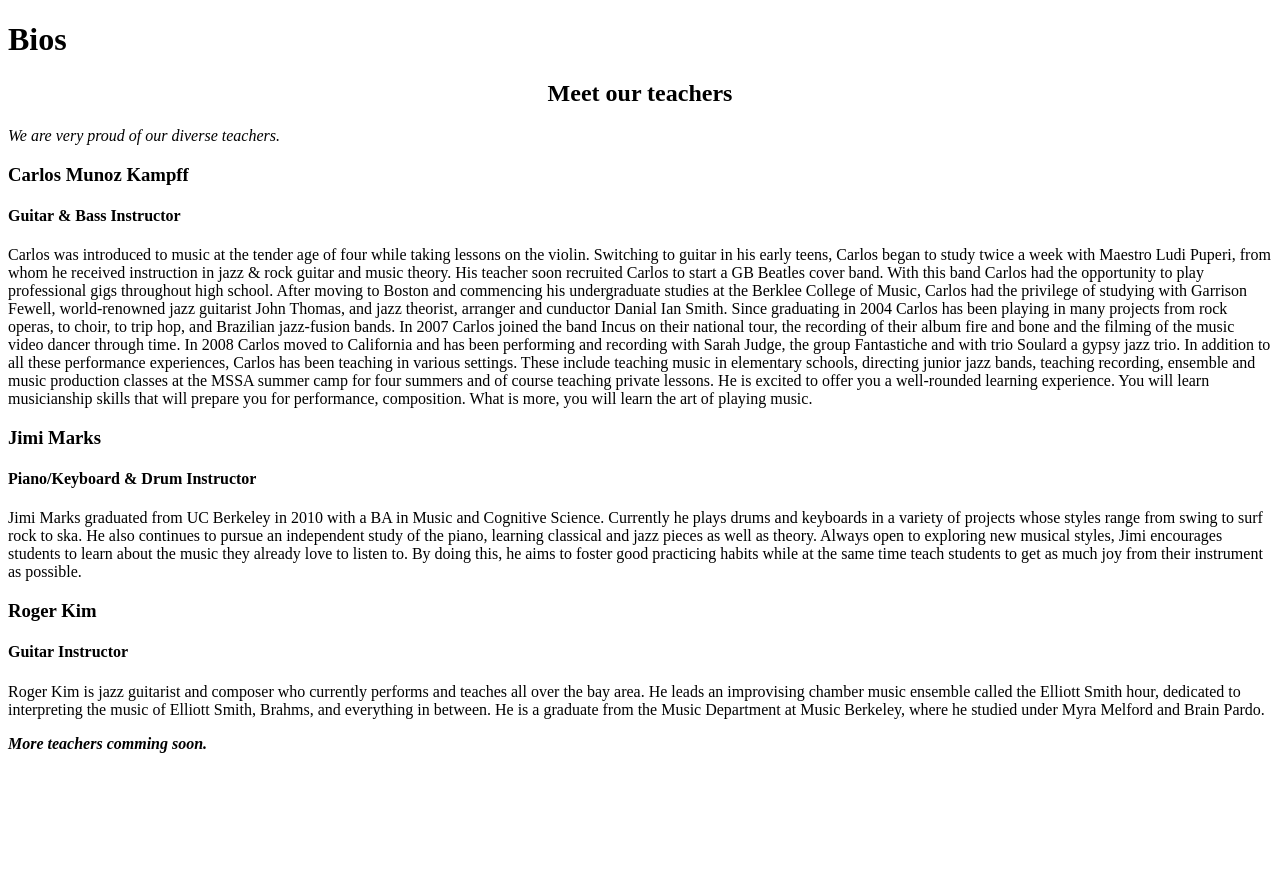
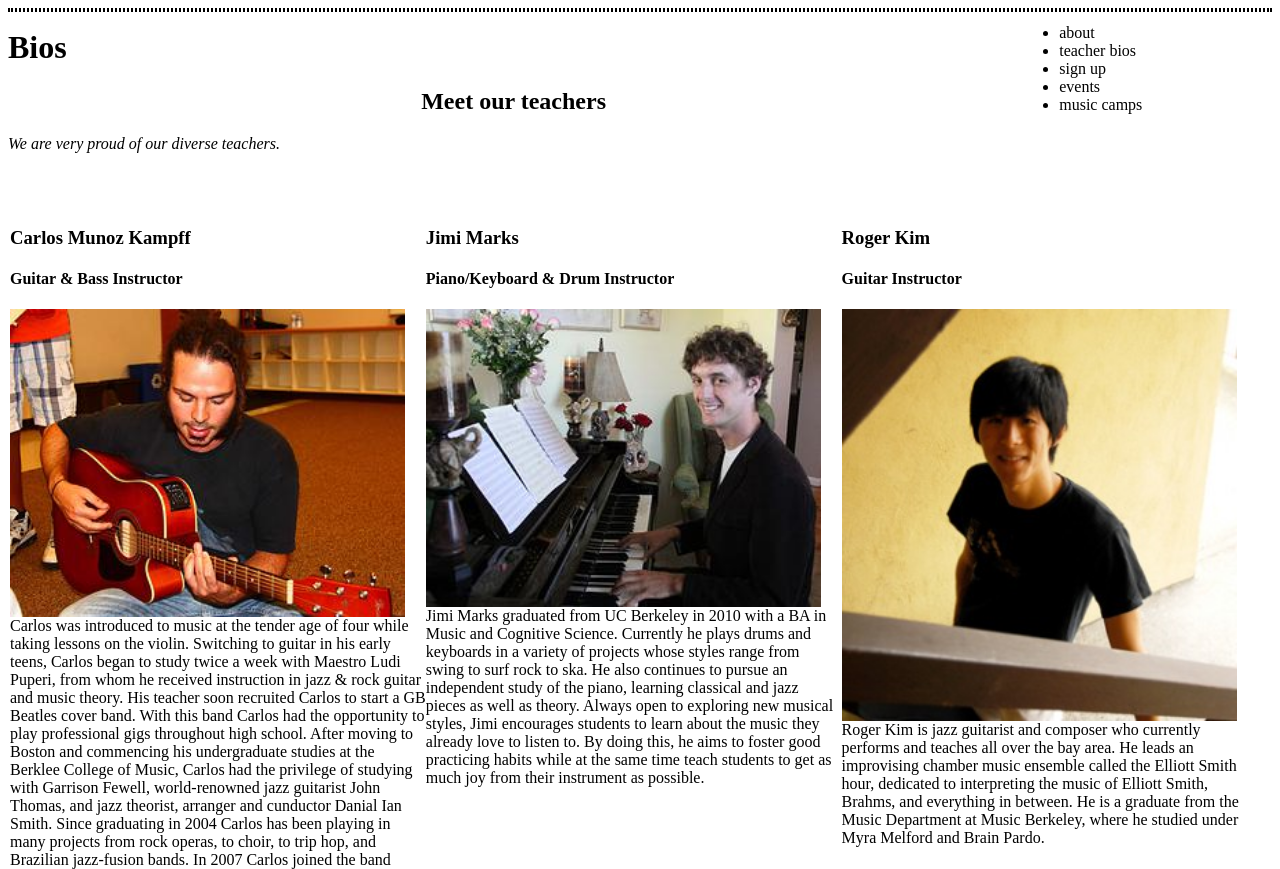
Before and after one commit to elmunoz42/SPMS-website, a plain HTML site: page new-page.html in a window 1280 px wide. Shown: the top 869 px of the page. Before the commit the page ends 800 px from the top, so only its background shows below. Drawn offline with Linux system fonts and the light colour scheme.

Commit message:
added columns to bios page, added nav-bar using float

```diff
--- a/css/styles.css
+++ b/css/styles.css
@@ -12,6 +12,7 @@ p.note {
   width: 50%;
   font-style: italic;
   font-weight: bold;
+  clear: left;
 }
 .important {
   width: 50%;
@@ -64,3 +65,35 @@ img.intro {
 .comments {
 
 }
+
+.biopics {
+  float: left;
+  clear: left;
+  width: 95%;
+}
+
+.columns {
+  width: 33%;
+  float: left;
+}
+
+.bios-border {
+  border: dotted 2px black;
+}
+.sidebar   {
+  width: 20%;
+  height: 200px;
+  float: right;
+
+
+}
+.nav-bar {
+  width: 80%;
+  height: 200px;
+  float: left;
+
+}
+
+.logo {
+
+}
--- a/new-page.html
+++ b/new-page.html
@@ -7,13 +7,29 @@
       <link href="css/styles.css" rel="stylesheet" type="text/css">
     </head>
   <body>
+    <div class="nav-bar">
+      <div class="logo">
       <h1>Bios</h1>
       <h2>Meet our teachers</h2>
       <p class="intro">
         We are very proud of our diverse teachers.
       </p>
+      </div>
+    </div>
+      <div class="sidebar">
+        <ul>
+          <li>about</li>
+          <li>teacher bios</li>
+          <li>sign up</li>
+          <li>events</li>
+          <li>music camps</li>
+        </ul>
+      </div>
+    <div class="bios-border">
+      <div class="columns">
         <h3>Carlos Munoz Kampff</h3>
         <h4>Guitar & Bass Instructor</h4>
+        <img class="biopics" src="img/carlos.jpg" alt="Carlos-Pic" />
         <p>
           Carlos was introduced to music at the tender age of four while taking lessons on the violin. Switching to guitar in his early teens, Carlos began to study twice a week with Maestro Ludi Puperi, from whom he received instruction in jazz & rock guitar and music theory. His teacher soon recruited Carlos to start a GB Beatles cover band. With this band Carlos had the opportunity to play professional gigs throughout high school.
 
@@ -21,16 +37,27 @@ After moving to Boston and commencing his undergraduate studies at the Berklee C
 
     In 2008 Carlos moved to California and has been performing and recording with Sarah Judge, the group Fantastiche and with trio Soulard a gypsy jazz trio. In addition to all these performance experiences, Carlos has been teaching in various settings. These include teaching music in elementary schools, directing junior jazz bands, teaching recording, ensemble and music production classes at the MSSA summer camp for four summers and of course teaching private lessons. He is excited to offer you a well-rounded learning experience. You will learn musicianship skills that will prepare you for performance, composition. What is more, you will learn the art of playing music.
         </p>
+      </div>
+      <div class="columns">
         <h3>Jimi Marks</h3>
         <h4>Piano/Keyboard & Drum Instructor</h4>
+        <img class="biopics" src="img/jimi.jpg" alt="Jimi-Pic" />
         <p>
           Jimi Marks graduated from UC Berkeley in 2010 with a BA in Music and Cognitive Science. Currently he plays drums and keyboards in a variety of projects whose styles range from swing to surf rock to ska. He also continues to pursue an independent study of the piano, learning classical and jazz pieces as well as theory. Always open to exploring new musical styles, Jimi encourages students to learn about the music they already love to listen to. By doing this, he aims to foster good practicing habits while at the same time teach students to get as much joy from their instrument as possible.
         </p>
+      </div>
+
+      <div class="columns">
         <h3>Roger Kim</h3>
         <h4>Guitar Instructor</h4>
+        <img class="biopics" src="img/roger.jpg" alt="Roger-Pic" />
         <p>
           Roger Kim is jazz guitarist and composer who currently performs and teaches all over the bay area. He leads an improvising chamber music ensemble called the Elliott Smith hour, dedicated to interpreting the music of Elliott Smith, Brahms, and everything in between. He is a graduate from the Music Department at Music Berkeley, where he studied under Myra Melford and Brain Pardo.
         </p>
+      </div>
+    </div>
+
+
     <p class="note">
       More teachers comming soon.
     </p>
```
Also changed, not shown: img/carlos.jpg (added), img/jimi.jpg (added), img/roger.jpg (added). Lines whose indentation alone changed are shown as unchanged.
